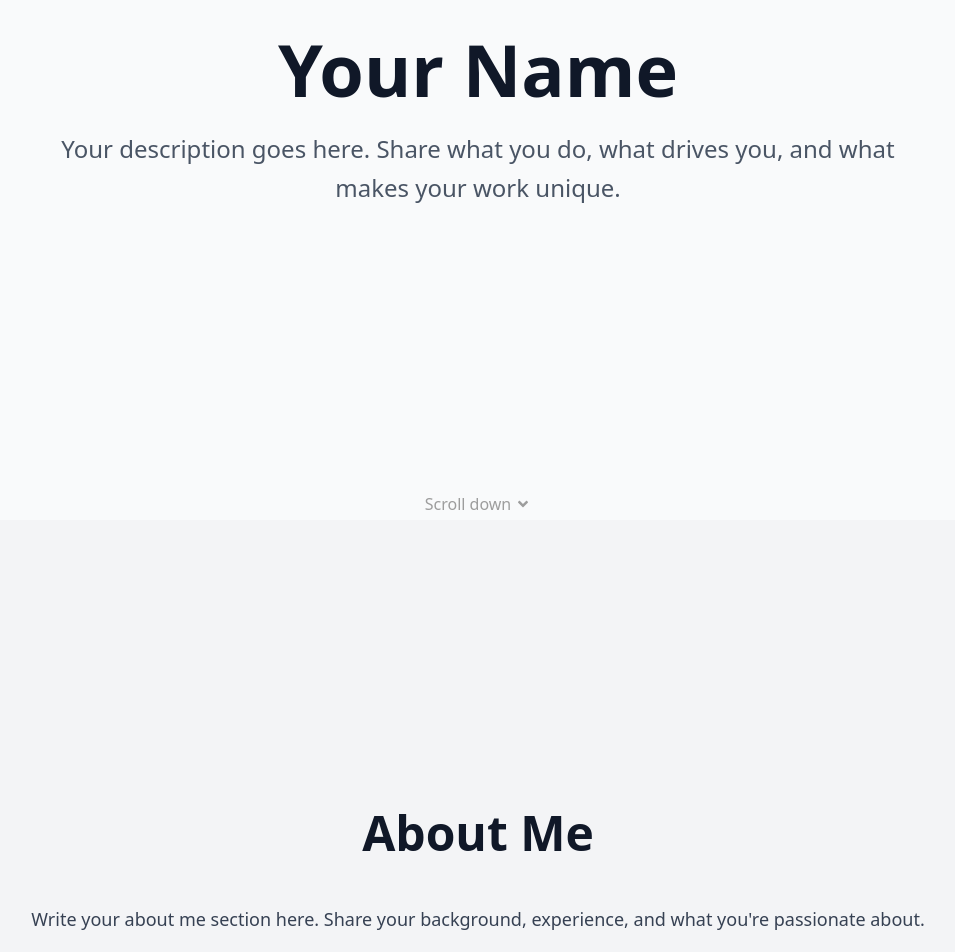
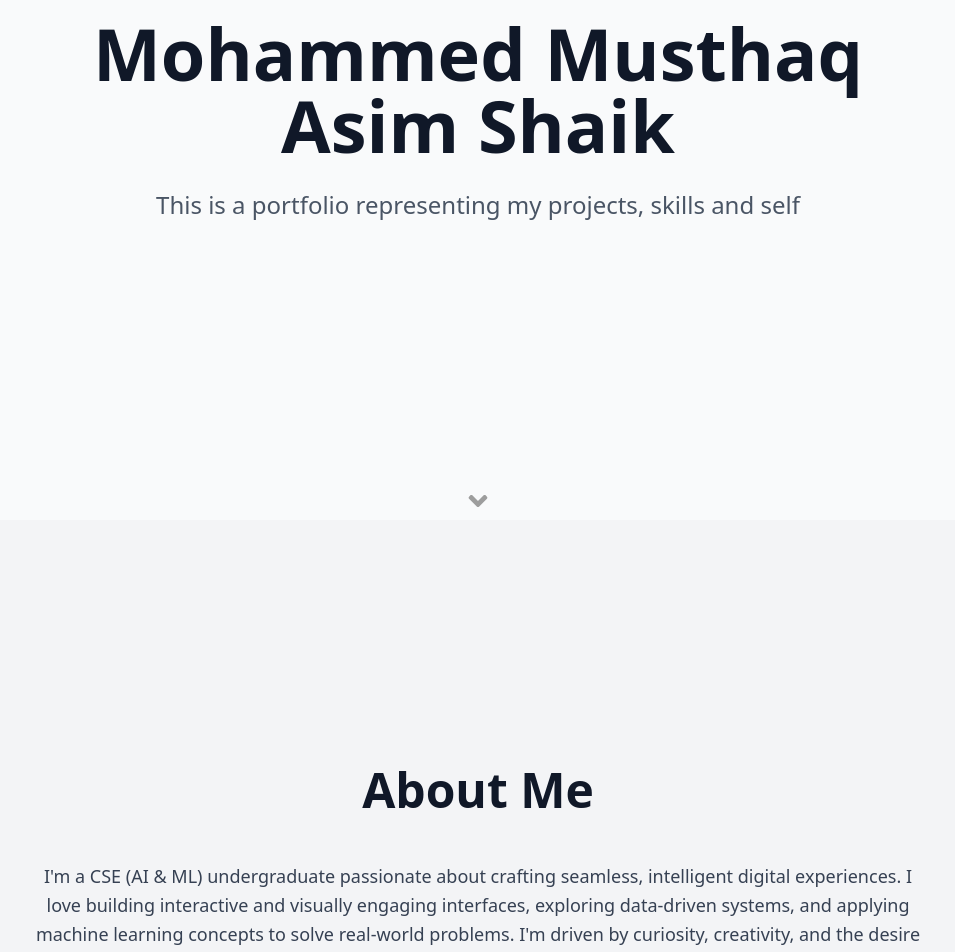
Before and after one commit to MdMusthaqAsim/portfolio, a React (Vite) app in the folder portfolio/: page / in a window 1280 px wide. Shown: the part 280-1232 px from the top of the page, without its empty margins (162-1117 px from the left). Built offline with nearby package versions, Linux system fonts and the light colour scheme.

Commit message:
initial info

```diff
--- a/portfolio/src/components/About.jsx
+++ b/portfolio/src/components/About.jsx
@@ -8,7 +8,10 @@ export default function About() {
       <div className="max-w-4xl text-center">
         <h2 className="text-4xl md:text-5xl font-bold text-gray-900 mb-12">About Me</h2>
         <p className="text-lg text-gray-700 leading-relaxed mb-12">
-          Write your about me section here. Share your background, experience, and what you're passionate about.
+          I'm a CSE (AI & ML) undergraduate passionate about crafting seamless, intelligent digital experiences. I love building
+            interactive and visually engaging interfaces, exploring data-driven systems, and applying machine learning concepts to
+            solve real-world problems. I'm driven by curiosity, creativity, and the desire to turn complex ideas into intuitive
+            and meaningful products.
         </p>
 
         <div className="flex flex-col sm:flex-row gap-4 justify-center">
--- a/portfolio/src/components/Intro.jsx
+++ b/portfolio/src/components/Intro.jsx
@@ -6,16 +6,16 @@ function Intro() {
     <div className="min-h-screen flex flex-col items-center justify-center px-6 bg-gray-50">
       <div className="max-w-4xl mx-auto text-center">
         <h1 className="text-5xl md:text-7xl font-bold text-gray-900 mb-6">
-          Your Name
+          Mohammed Musthaq Asim Shaik
         </h1>
         <p className="text-xl md:text-2xl text-gray-600 leading-relaxed">
-          Your description goes here. Share what you do, what drives you, and what makes your work unique.
+            This is a portfolio representing my projects, skills and self
         </p>
+
       </div>
 
       <div className="absolute pb-1 bottom-0 text-[#9d9d9d] flex gap-1 justify-items-center items-center">
-        Scroll down
-        <FaAngleDown />
+        <FaAngleDown size={30}/>
       </div>
 
     </div>
```
